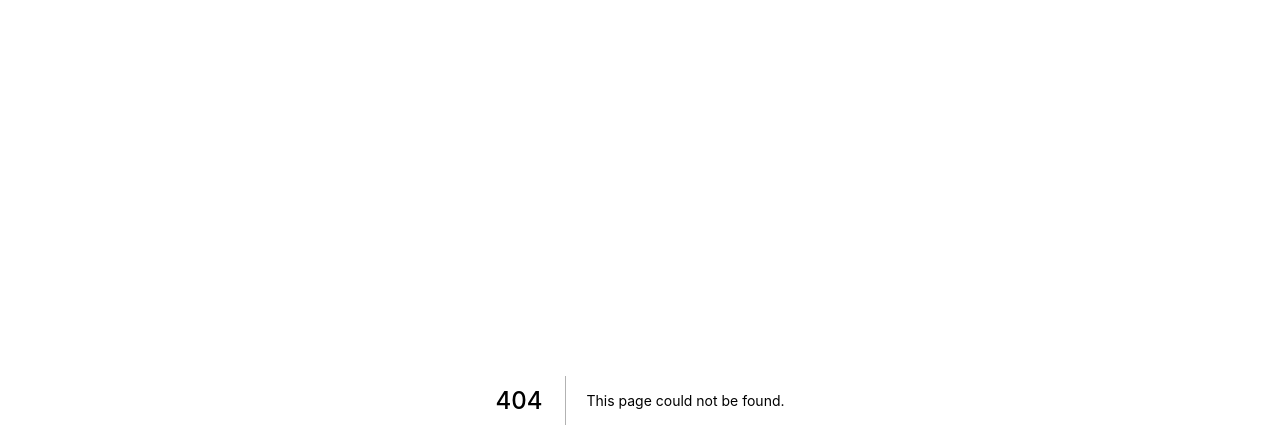
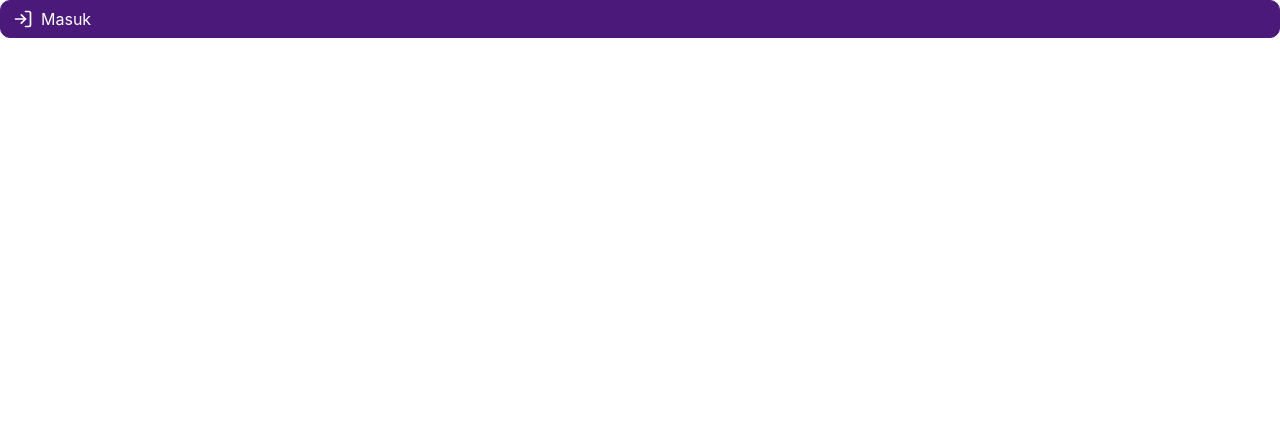
Before and after one commit to putraprdn/SecondHand-Frontend, a Next.js app: page /dashboard/components/navbar/components/LoginButton in a window 1280 px wide. Before the commit this address had no page. Shown: the top 448 px of the page. Built offline with nearby package versions, Linux system fonts and the light colour scheme.

Commit message:
add new code

```diff
--- a/package.json
+++ b/package.json
@@ -15,7 +15,8 @@
     "firebase": "^9.8.3",
     "next": "12.1.6",
     "react": "18.2.0",
-    "react-dom": "18.2.0"
+    "react-dom": "18.2.0",
+    "react-feather": "^2.0.10"
   },
   "devDependencies": {
     "eslint": "8.17.0",
--- /dev/null
+++ b/pages/dashboard/components/navbar/components/LoginButton.jsx
@@ -0,0 +1,14 @@
+import { LogIn } from "react-feather";
+
+const LoginButton = () => {
+    return (
+        <div className=" align-self-center ml-auto" style={{ marginRight: "0px" }}>
+            <a className="btn btn-primary d-flex" href="#">
+                <LogIn size={20} className="align-self-center" />
+                <div className="align-self-center text-capitalize ms-2">masuk</div>
+            </a>
+        </div>
+    )
+}
+
+export default LoginButton
--- a/styles/globals.css
+++ b/styles/globals.css
@@ -14,3 +14,33 @@ a {
 * {
   box-sizing: border-box;
 }
+
+.bg-purple {
+  background-color: #4B1979;
+  border-color: #4B1979 !important;
+}
+
+.btn-primary {
+  background-color: #4B1979;
+  border-color: #4B1979 !important;
+  border-radius: 10px 10px 10px 10px;
+  -webkit-border-radius: 10px 10px 10px 10px;
+  -moz-border-radius: 10px 10px 10px 10px;
+  -ms-border-radius: 10px 10px 10px 10px;
+  -o-border-radius: 10px 10px 10px 10px;
+}
+
+.btn-primary:hover {
+  background-color: #6b2ea5;
+  border-color: #4B1979 !important;
+}
+
+.btn-primary:focus {
+  background-color: #4B1979;
+  border-color: #4B1979 !important;
+  /* lighting-color: #4B1979; */
+}
+
+.txt-field:focus {
+  border-color: #f8f9fa !important;
+}
```
Also changed, not shown: pages/dashboard/components/ads-card/index.js (added, +7 -0 lines), pages/dashboard/components/navbar/components/SearchEngine.jsx (added, +22 -0 lines), pages/dashboard/components/navbar/components/logo.jsx (added, +9 -0 lines), pages/dashboard/components/navbar/index.js (added, +21 -0 lines), pages/dashboard/index.js (+2 -18 lines), components/product-card/index.js (deleted), pages/dashboard/components/product-card/index.js (added), 1 other file (tests, documents, lock files or other folders).
